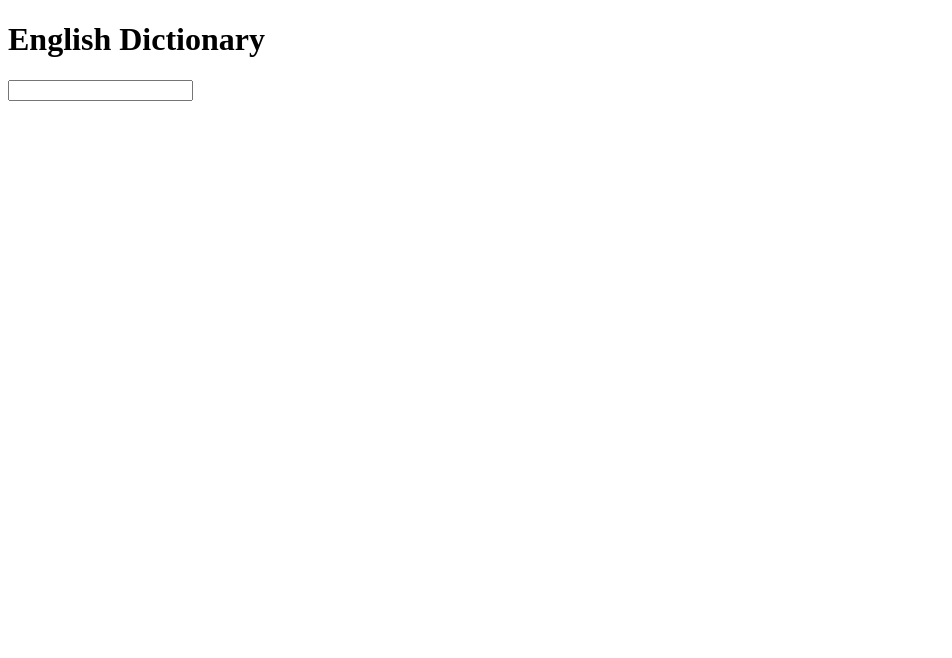
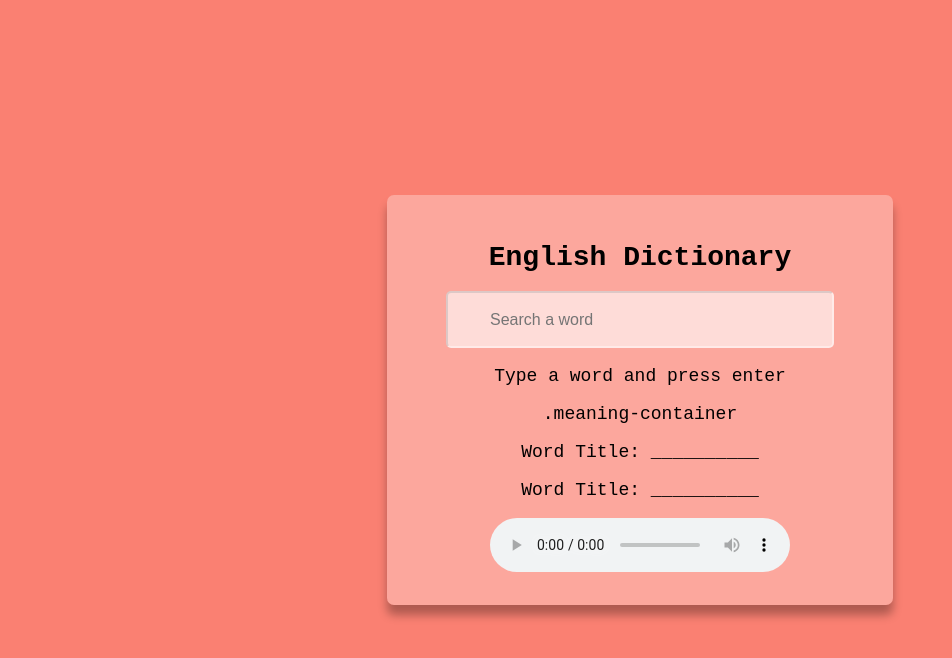
Before and after one commit to supunbb/english-dictionary, a plain HTML site: page index.html in a window 1280 px wide. Shown: the whole page, without its empty margins (0-952 px from the left). Drawn offline with Linux system fonts and the light colour scheme.

Commit message:
developing

```diff
--- a/index.html
+++ b/index.html
@@ -5,12 +5,19 @@
     <meta http-equiv="X-UA-Compatible" content="IE=edge">
     <meta name="viewport" content="width=device-width, initial-scale=1.0">
     <title>English Dictionary</title>
-    <link rel="stylesheet" href="style.css">
+    <link rel="stylesheet" href="styles.css">
 </head>
 <body>
     <div class="container">
         <h1 class="heading">English Dictionary</h1>
-        <input  class="input">
+        <input type="text" class="input" id="input"placeholder = "Search a word">
+        <p class="info-text" id="info-text">Type a word and press enter</p>
+
+        .meaning-container <div id="meaning-container">
+            <p>Word Title: <span class="title" id="title">__________</span></p>
+            <p>Word Title: <span class="meaning" id="meaning">__________</span></p>
+            <audio src="" controls id="audio"></audio>
+        </div>
     </div>
 </body>
 </html>
--- /dev/null
+++ b/styles.css
@@ -0,0 +1,39 @@
+body{
+    margin: 0;
+    display: flex;
+    min-height: 100vh;
+    justify-content: center;
+    align-items: center;
+    background-color: salmon;
+    font-family: 'Courier New', Courier, monospace;
+}
+
+.container{
+    background-color: rgba(255, 255, 255, .3);
+    padding: 28px;
+    border-radius: 7px;
+    box-shadow: 0 10px 10px rgba(0, 0, 0, .3);
+    width: 90%;
+    margin: 10px;
+    max-width: 450px;
+    text-align: center;
+    font-size: 18px;
+    font-weight: 500;
+}
+
+.heading{
+    font-size: 28px;
+
+}
+
+.input{
+    height: 53px;
+    width: 300px;
+    background-color: rgba(255, 255, 255, 0.6);
+    border-color: rgba(255, 255, 255, 0.4);
+    font-size: 16px;
+    padding: 0 42px;
+    border-radius: 5px;
+
+
+}
```
Also changed, not shown: script.js (added).
